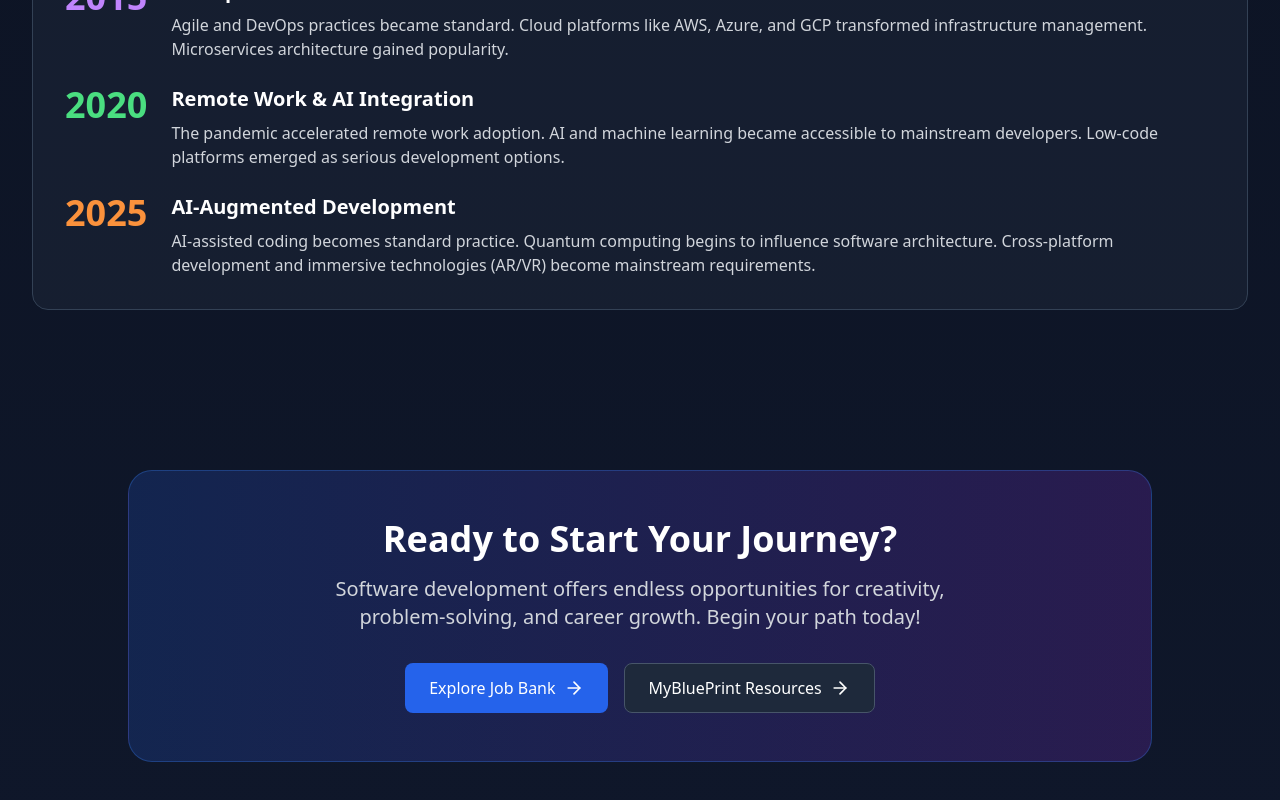
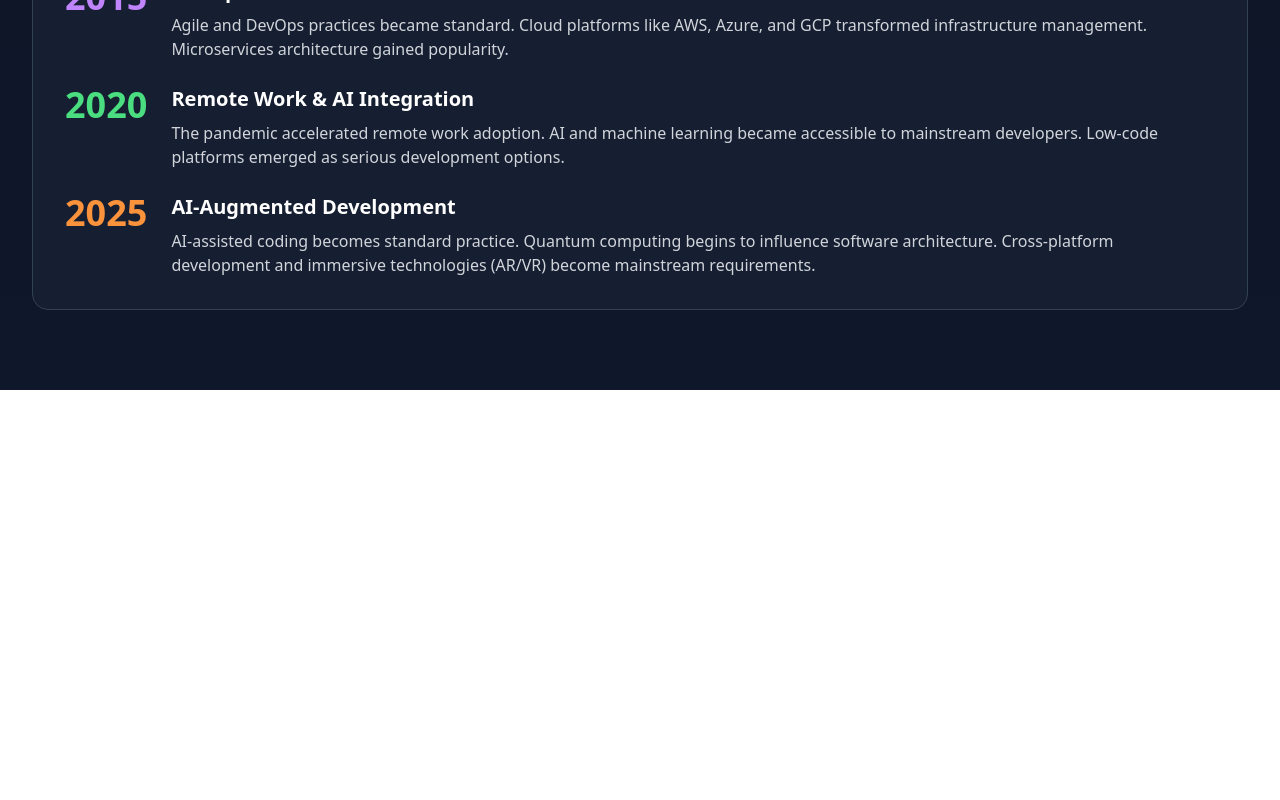
Before and after one commit to Hemit99123/careers-info-web, a Next.js app: page / in a window 1280 px wide. Shown: the part 7072-7872 px from the top of the page. After the commit the page ends 7462 px from the top, so only its background shows below. Built offline with nearby package versions, Linux system fonts and the light colour scheme.

Commit message:
not needed

```diff
--- a/components/main/software-engineer.tsx
+++ b/components/main/software-engineer.tsx
@@ -547,34 +547,6 @@ const SoftwareEngineer = () => {
         </div>
       </section>
 
-      {/* CTA Section */}
-      <section className="py-20 px-4 md:px-8">
-        <div className="max-w-5xl mx-auto bg-gradient-to-r from-blue-600/20 to-purple-600/20 rounded-3xl border border-blue-500/30 p-8 md:p-12 text-center">
-          <h2 className="text-3xl md:text-4xl font-bold mb-4">Ready to Start Your Journey?</h2>
-          <p className="text-xl text-gray-300 mb-8 max-w-2xl mx-auto">
-            Software development offers endless opportunities for creativity, problem-solving, and career growth. Begin
-            your path today!
-          </p>
-          <div className="flex flex-col sm:flex-row gap-4 justify-center">
-            <Link
-              href="https://www.jobbank.gc.ca/career-planning/jobs/2174"
-              target="_blank"
-              className="inline-flex items-center justify-center px-6 py-3 rounded-lg bg-blue-600 text-white font-medium hover:bg-blue-700 transition-colors"
-            >
-              Explore Job Bank
-              <ArrowRight className="ml-2 h-5 w-5" />
-            </Link>
-            <Link
-              href="https://www.myblueprint.ca/peel"
-              target="_blank"
-              className="inline-flex items-center justify-center px-6 py-3 rounded-lg bg-slate-800 text-white font-medium hover:bg-slate-700 transition-colors border border-slate-600"
-            >
-              MyBluePrint Resources
-              <ArrowRight className="ml-2 h-5 w-5" />
-            </Link>
-          </div>
-        </div>
-      </section>
     </div>
   )
 }
```
